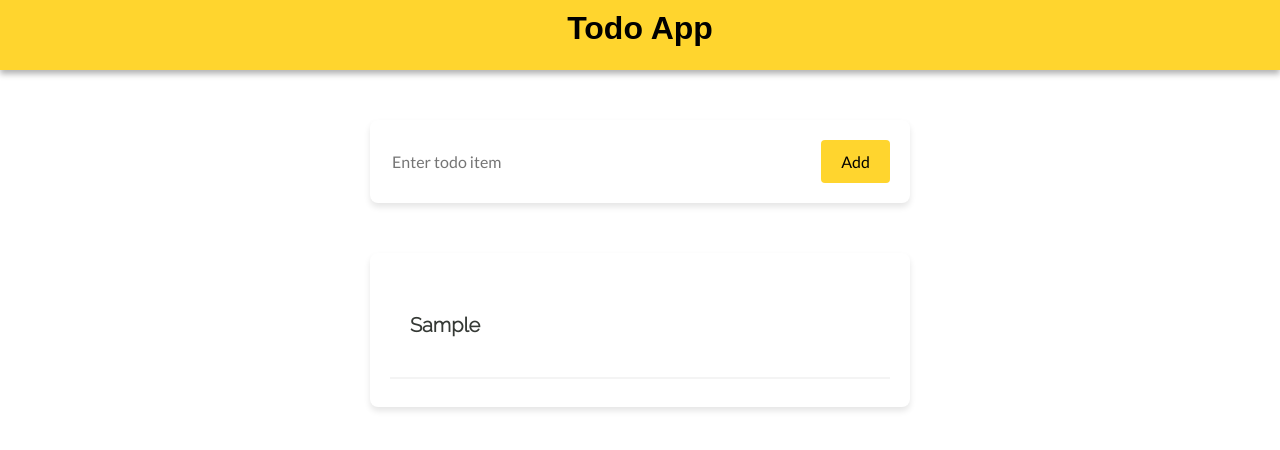
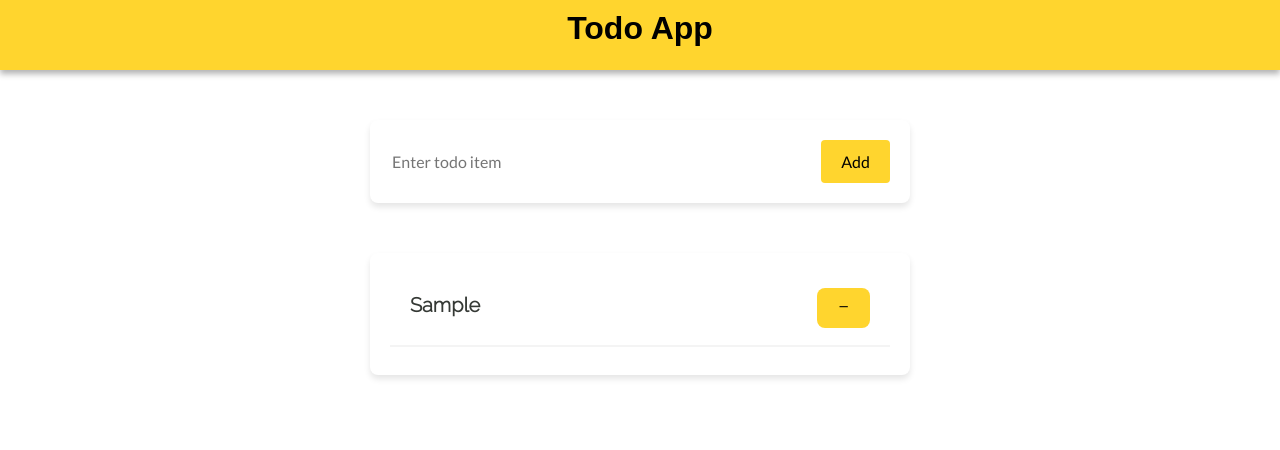
Before and after one commit to erika11111/Todo-App, a React (Vite) app: page / in a window 1280 px wide. Both pictures are taken after typing "Sample" into the empty fields and a click on the button "Add". Shown: the top 450 px of the page. Built offline with nearby package versions, Linux system fonts and the light colour scheme; a web font is replaced by a local one.

Commit message:
Delete todo functionality and button

```diff
--- a/package.json
+++ b/package.json
@@ -11,7 +11,8 @@
   },
   "dependencies": {
     "react": "^18.2.0",
-    "react-dom": "^18.2.0"
+    "react-dom": "^18.2.0",
+    "react-icons": "^4.11.0"
   },
   "devDependencies": {
     "@types/react": "^18.2.15",
--- a/src/TodoItem/TodoItem.jsx
+++ b/src/TodoItem/TodoItem.jsx
@@ -1,9 +1,25 @@
 import styles from "./TodoItem.module.css";
+import { IoMdRemove } from "react-icons/io";
 // eslint-disable-next-line react/prop-types
-export default function TodoItem({ item }) {
+export default function TodoItem({ item, todos, setTodos }) {
+  function handleDelete(item) {
+    console.log("Delete button clicked for item:", item);
+    //filters out and leaves items that were NOT clicked on
+    setTodos(todos.filter((todo) => todo !== item));
+  }
   return (
     <div className={styles.item}>
-      <h3 className={styles.name}>{item}</h3>
+      <div className={styles.name}>
+        {item}
+        <span>
+          <button
+            onClick={() => handleDelete()}
+            className={styles.deleteButton}
+          >
+            <IoMdRemove role="button" />
+          </button>
+        </span>
+      </div>
       <hr className={styles.line} />
     </div>
   );
--- a/src/TodoItem/TodoItem.module.css
+++ b/src/TodoItem/TodoItem.module.css
@@ -3,6 +3,7 @@
   font-size: 20px;
   font-family: "Raleway", sans-serif;
   padding: 20px;
+  font-weight: bold;
 }
 .item {
   width: 500px;
@@ -12,3 +13,12 @@
 .line {
   border: 1px solid #f4f4f4;
 }
+.deleteButton {
+  float: right;
+  padding: 12px 20px;
+  border: none;
+  border-radius: 8px;
+  background-color: #ffd52e;
+  margin-top: -5px;
+  cursor: pointer;
+}
--- a/src/TodoList/TodoList.jsx
+++ b/src/TodoList/TodoList.jsx
@@ -1,13 +1,13 @@
 import styles from "./TodoList.module.css";
 import TodoItem from "../TodoItem/TodoItem";
 // eslint-disable-next-line react/prop-types
-export default function TodoList({ todos }) {
+export default function TodoList({ todos, setTodos }) {
   return (
     <div className={styles.list}>
       {
         // eslint-disable-next-line react/prop-types
         todos.map((item, index) => (
-          <TodoItem key={index} item={item} />
+          <TodoItem key={index} item={item} todos={todos} setTodos={setTodos} />
         ))
       }
     </div>
--- a/src/TodoPage/TodoPage.jsx
+++ b/src/TodoPage/TodoPage.jsx
@@ -7,7 +7,7 @@
   return (
     <div>
       <FormComponent todos={todos} setTodos={setTodos} />
-      <TodoList todos={todos} />
+      <TodoList todos={todos} setTodos={setTodos} />
     </div>
   );
 }
```
Also changed, not shown: 1 other file (tests, documents, lock files or other folders).
